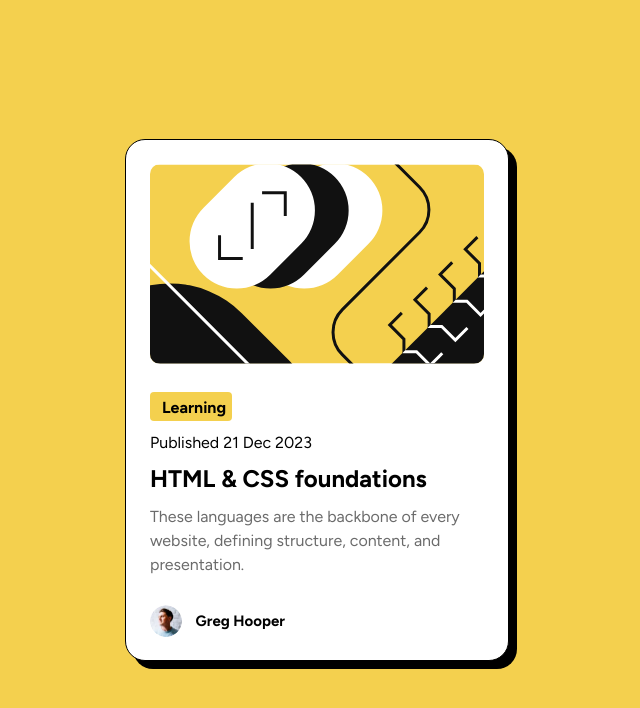
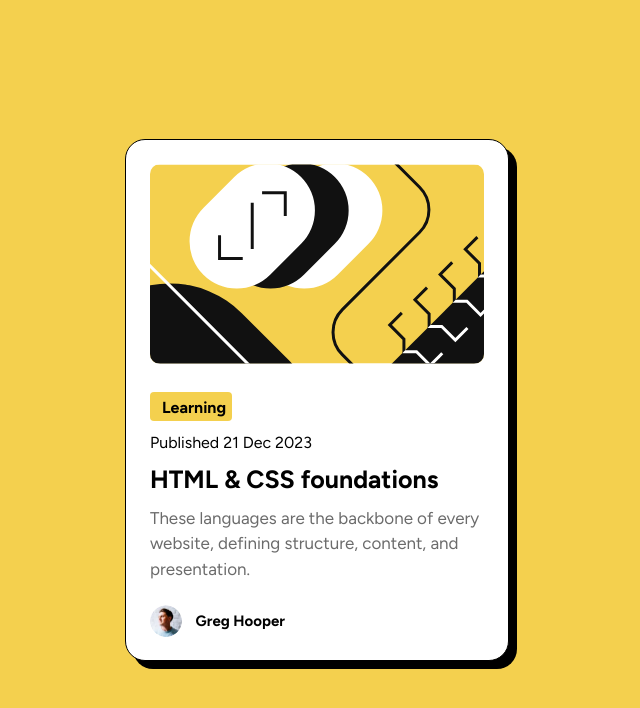
Before and after one commit to codejeroo/blog-preview-card, a plain HTML site: page index.html in a window 1280 px wide. Shown: the whole page, without its empty margins (323-963 px from the left). Drawn offline with Linux system fonts and the light colour scheme.

Commit message:
Deleted old screenshot Modified Styles

```diff
--- a/style.css
+++ b/style.css
@@ -87,12 +87,12 @@ font-family: "Figtree", Courier, monospace;
 
 
 .title {
-    font-size: clamp(20px, 2vw, 24px);
+    font-size: clamp(24px, 2vw, 25px);
     font-weight: bolder;
 }
 
 .text {
-    font-size: clamp(15px,2vw, 16px);
+    font-size: clamp(16px,2vw, 17px);
    line-height: 150%;
    letter-spacing: 0%;
    color: #6B6B6B;
```
Also changed, not shown: image.png (deleted), screenshot.jpg (added), 1 other file.
